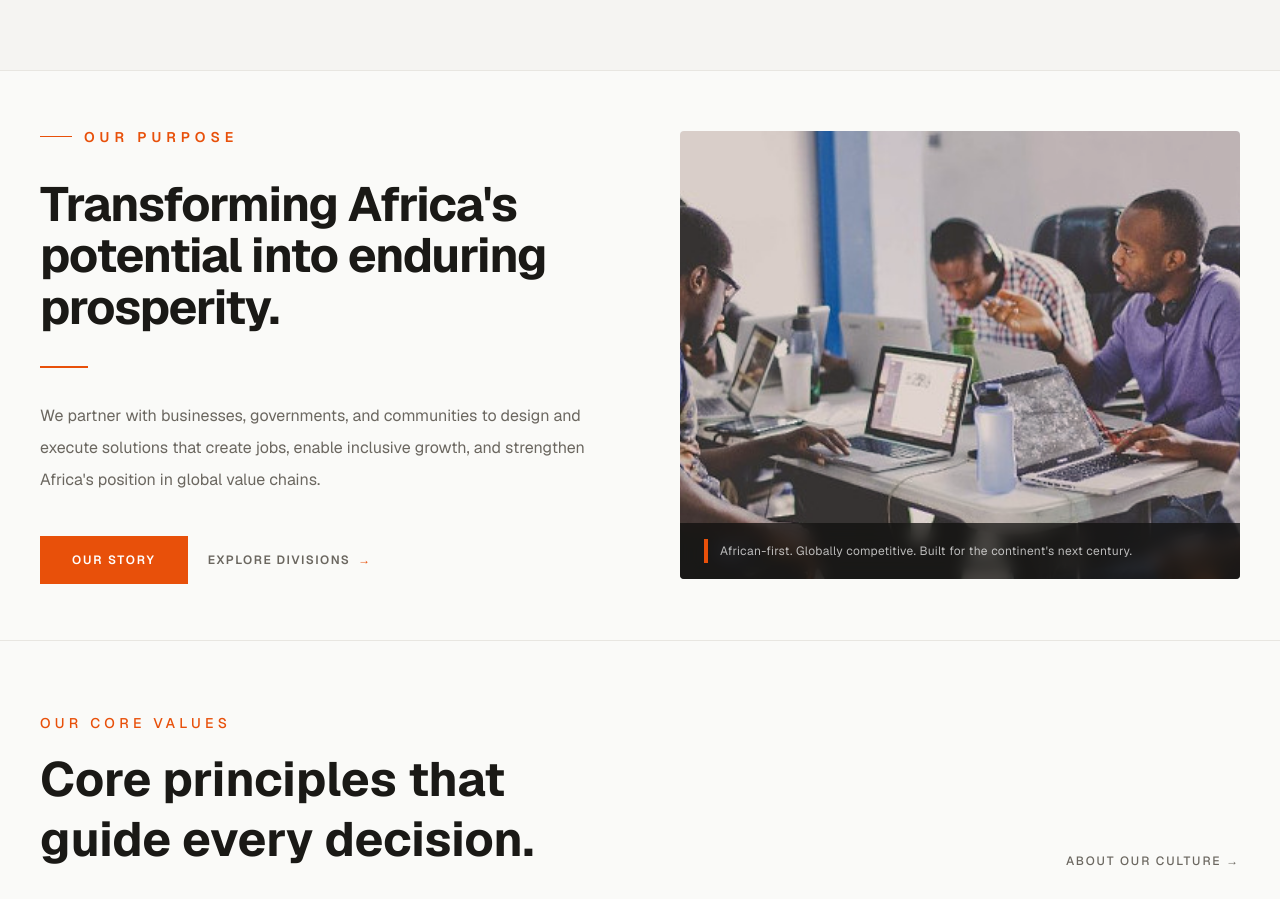
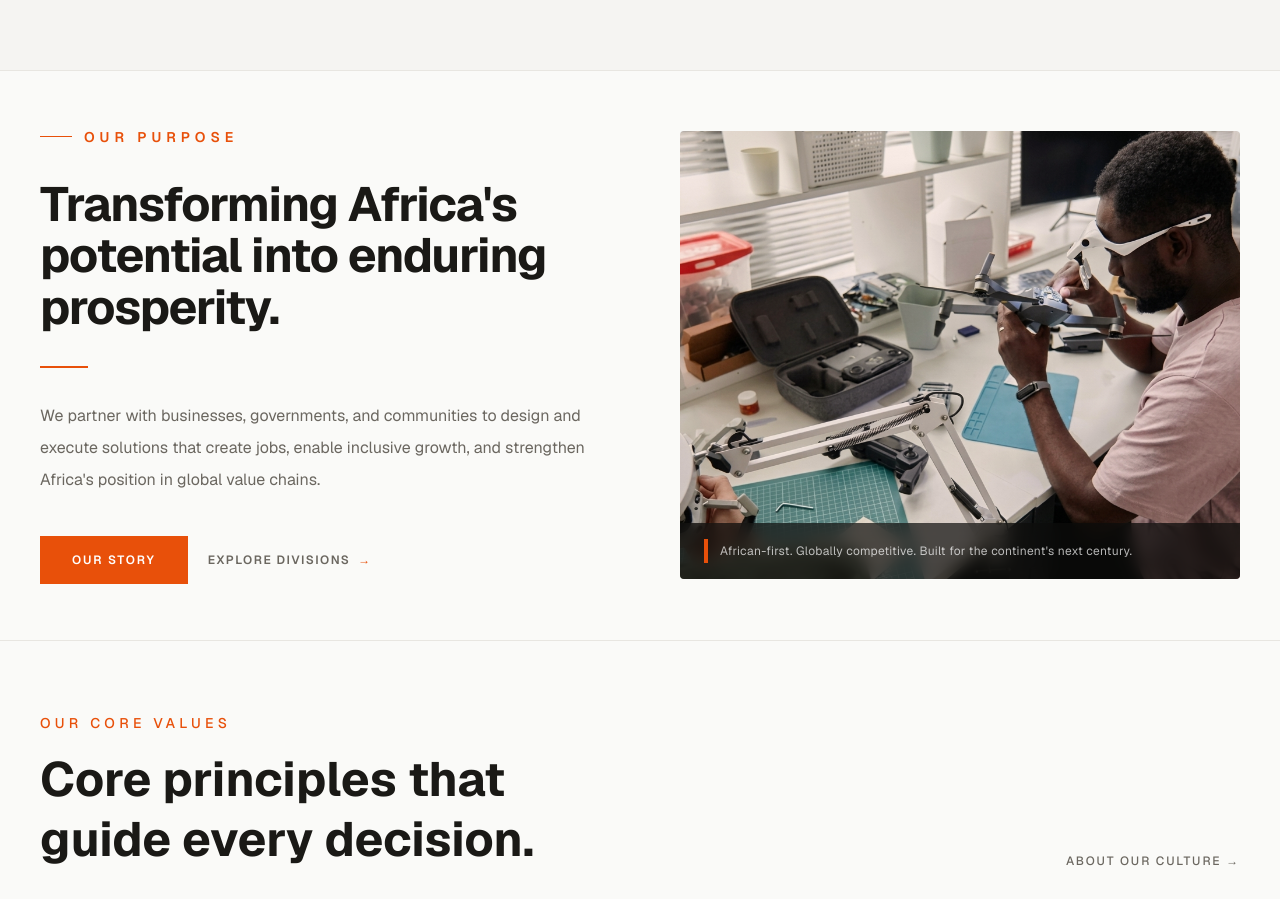
Before and after one commit to gentlerhiz/Bornstellar, a Next.js app: page / in a window 1280 px wide. Shown: the part 2480-3379 px from the top of the page. Built offline with nearby package versions, Linux system fonts and the light colour scheme.

Commit message:
image changes 2

```diff
--- a/app/divisions/[slug]/page.tsx
+++ b/app/divisions/[slug]/page.tsx
@@ -6,7 +6,6 @@
 import DivisionOverviewSection from "@/components/sections/DivisionOverviewSection";
 // import DivisionShowcaseSection from "@/components/sections/DivisionShowcaseSection";
 import DivisionRelatedSection from "@/components/sections/DivisionRelatedSection";
-import { getDivisionShowcaseImages } from "@/lib/divisionShowcase";
 
 const divisionImages: Record<string, string> = {
   "information-technology":
@@ -26,15 +25,15 @@
   "business-consulting":
     "https://images.unsplash.com/photo-1573164574511-73c773193279?w=1400&q=85&auto=format&fit=crop",
   "forensic-financial-services":
-    "https://images.unsplash.com/photo-1611974789855-9c2a0a7236a3?w=1400&q=85&auto=format&fit=crop",
+    "/Money1.jpg",
   automotive:
     "/divisionsImages/Automotive%20Manufacturing%20%26%20Distribution/auto-assembly-line.jpg",
   "research-development":
-    "https://images.unsplash.com/photo-1507413245164-6160d8298b31?w=1400&q=90&auto=format&fit=crop",
+    "/Droneguy1.jpeg",
   "renewable-energy":
     "https://images.unsplash.com/photo-1509391366360-2e959784a276?w=1400&q=85&auto=format&fit=crop",
   "media-digital-management":
-    "https://images.unsplash.com/photo-1611162617213-7d7a39e9b1d7?w=1400&q=85&auto=format&fit=crop",
+    "/handsonlaptop.jpg",
 };
 
 export async function generateStaticParams() {
@@ -69,7 +68,6 @@
     "https://images.unsplash.com/photo-1504307651254-35680f356dfd?w=1400&q=85&auto=format&fit=crop";
 
   const otherDivisions = divisions.filter((d) => d.slug !== slug).slice(0, 4);
-  const showcaseImages = await getDivisionShowcaseImages(division.slug, 3);
 
   const heroOverline = division.businessName
     ? `${division.icon} ${division.businessName}`
--- a/components/sections/BrandPurposeSection.tsx
+++ b/components/sections/BrandPurposeSection.tsx
@@ -56,7 +56,7 @@
           {/* Right — image */}
           <FadeIn delay={0.15} className="relative overflow-hidden rounded-sm aspect-4/3 lg:aspect-5/4">
             <Image
-              src="/Africa2.jpeg"
+              src="/Droneguy1.jpeg"
               alt="Earth from space with Africa in view — global connectivity"
               fill
               className="object-cover object-center"
--- a/components/sections/DivisionsCategoriesSection.tsx
+++ b/components/sections/DivisionsCategoriesSection.tsx
@@ -24,15 +24,15 @@
   "business-consulting":
     "https://images.unsplash.com/photo-1573164574511-73c773193279?w=900&q=85&auto=format&fit=crop",
   "forensic-financial-services":
-    "https://images.unsplash.com/photo-1611974789855-9c2a0a7236a3?w=900&q=85&auto=format&fit=crop",
+    "/Money1.jpg",
   automotive:
     "/divisionsImages/Automotive%20Manufacturing%20%26%20Distribution/auto-assembly-line.jpg",
   "research-development":
-    "https://images.unsplash.com/photo-1507413245164-6160d8298b31?w=900&q=90&auto=format&fit=crop",
+    "/Droneguy1.jpeg",
   "renewable-energy":
     "https://images.unsplash.com/photo-1509391366360-2e959784a276?w=900&q=85&auto=format&fit=crop",
   "media-digital-management":
-    "https://images.unsplash.com/photo-1611162617213-7d7a39e9b1d7?w=900&q=85&auto=format&fit=crop",
+    "/handsonlaptop.jpg",
 };
 
 export default function DivisionsCategoriesSection() {
@@ -72,7 +72,7 @@
                 tabIndex={0}
                 role="button"
               >
-                <div className="relative aspect-[4/3]">
+                <div className="relative aspect-4/3">
                   <Image
                     src={
                       divisionImages[division.slug] ??
--- a/components/sections/HeroSection.tsx
+++ b/components/sections/HeroSection.tsx
@@ -27,7 +27,7 @@
   {
     id: 2,
     image:
-      "https://images.unsplash.com/photo-1500937386664-56d1dfef3854?w=1800&q=85&auto=format&fit=crop",
+      "https://images.unsplash.com/photo-1499529112087-3cb3b73cec95?q=80&w=774&auto=format&fit=crop&ixlib=rb-4.1.0&ixid=M3wxMjA3fDB8MHxwaG90by1wYWdlfHx8fGVufDB8fHx8fA%3D%3D",
     // overline: "Food & Agricultural Systems",
     headline: ["Strengthening", "Africa's food", "value chains."],
     sub: "From primary production to market access — building resilient food systems across the continent.",
```
